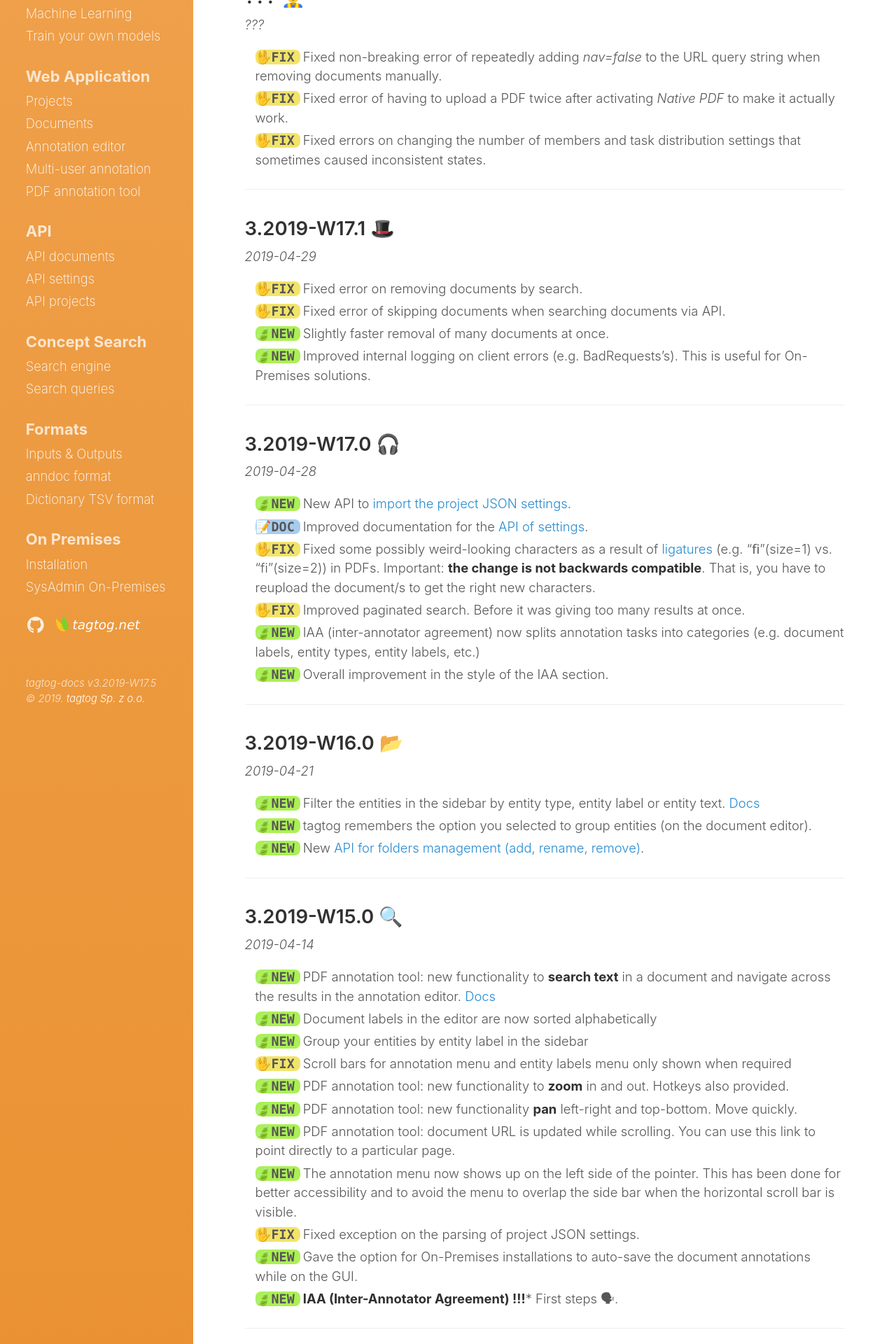
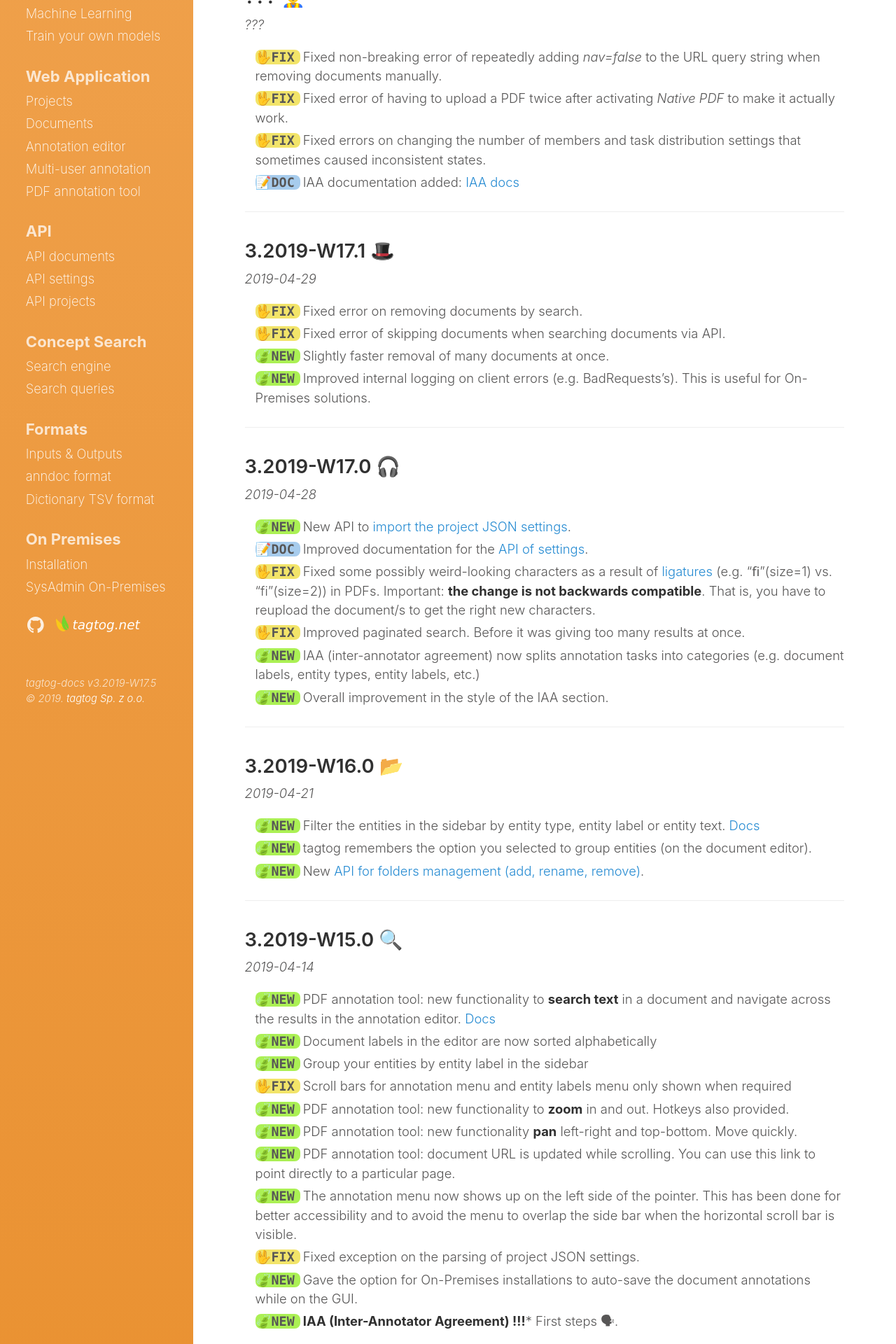
Before and after one commit to tagtogorg/tagtog-doc, a Jekyll site: the page built from updates.md, in a window 1280 px wide. Shown: the part 392-2312 px from the top of the page at 70% size. Built offline with Jekyll 4.4.1, drawn with Linux system fonts in a browser that asks for light colours; nearby versions of some CDN libraries; emoji names are drawn with the system emoji font.

Commit message:
Update updates

```diff
--- a/updates.md
+++ b/updates.md
@@ -21,6 +21,7 @@ _???_
   <li class="fix"><span markdown="1">Fixed non-breaking error of repeatedly adding _nav=false_ to the URL query string when removing documents manually.</span></li>
   <li class="fix"><span markdown="1">Fixed error of having to upload a PDF twice after activating _Native PDF_ to make it actually work.</span></li>
   <li class="fix"><span markdown="1">Fixed errors on changing the number of members and task distribution settings that sometimes caused inconsistent states.</span></li>
+  <li class="doc"><span markdown="1">IAA documentation added: [IAA docs](collaboration.html#inter-annotator-agreement)</span></li>
 </ul>
 
 ---
```
